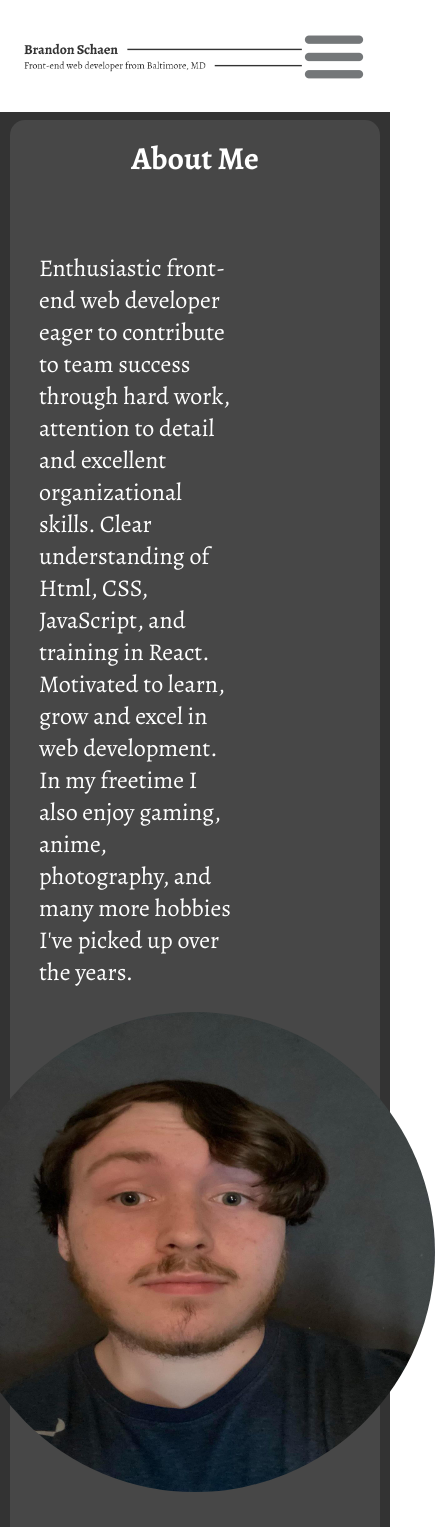
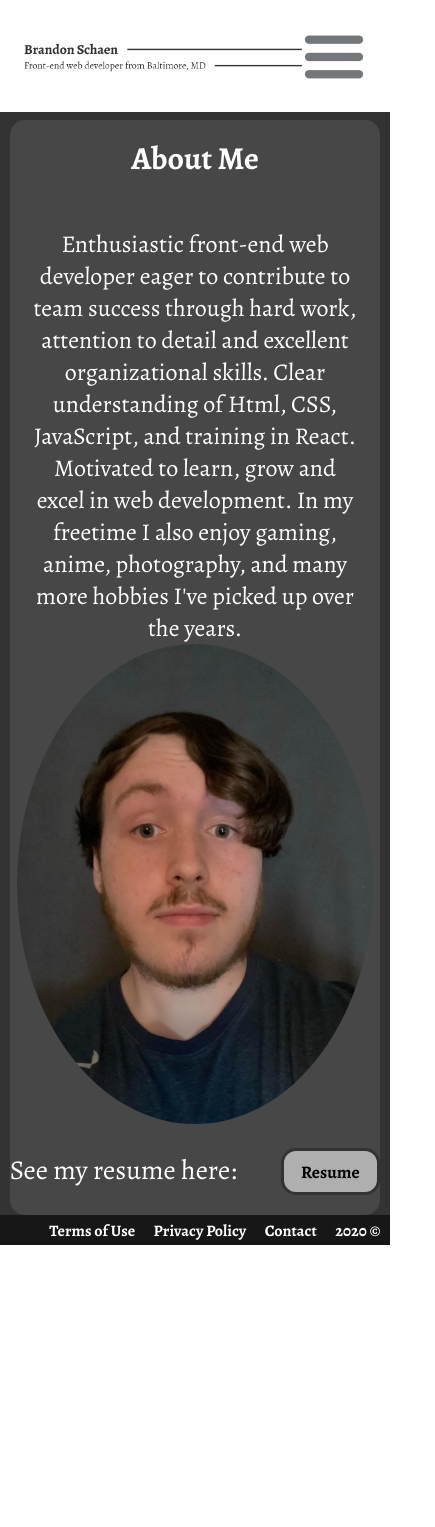
Before and after one commit to SonniSonni/Brandon-Portfolio, a React (Create React App) app in the folder client/: page /about in a window 390 px wide. Shown: the top 1527 px of the page, 435 px wide, since content can reach past the window. After the commit the page ends 1245 px from the top, so only its background shows below. Built offline with nearby package versions, Linux system fonts and the light colour scheme.

Commit message:
Sized portrait, description, and resume section on mobile

```diff
--- a/client/src/Components/AboutPage/AboutPage.css
+++ b/client/src/Components/AboutPage/AboutPage.css
@@ -80,4 +80,16 @@
   .about-content{
     flex-direction: column;
   }
+  .desc{
+    text-align: center;
+    margin:0;
+    width: 120%;
+  }
+  .portrait-container{
+    max-width:130%;
+  }
+  .resume{
+    margin:0;
+    width: 100%;
+  }
 }
```
